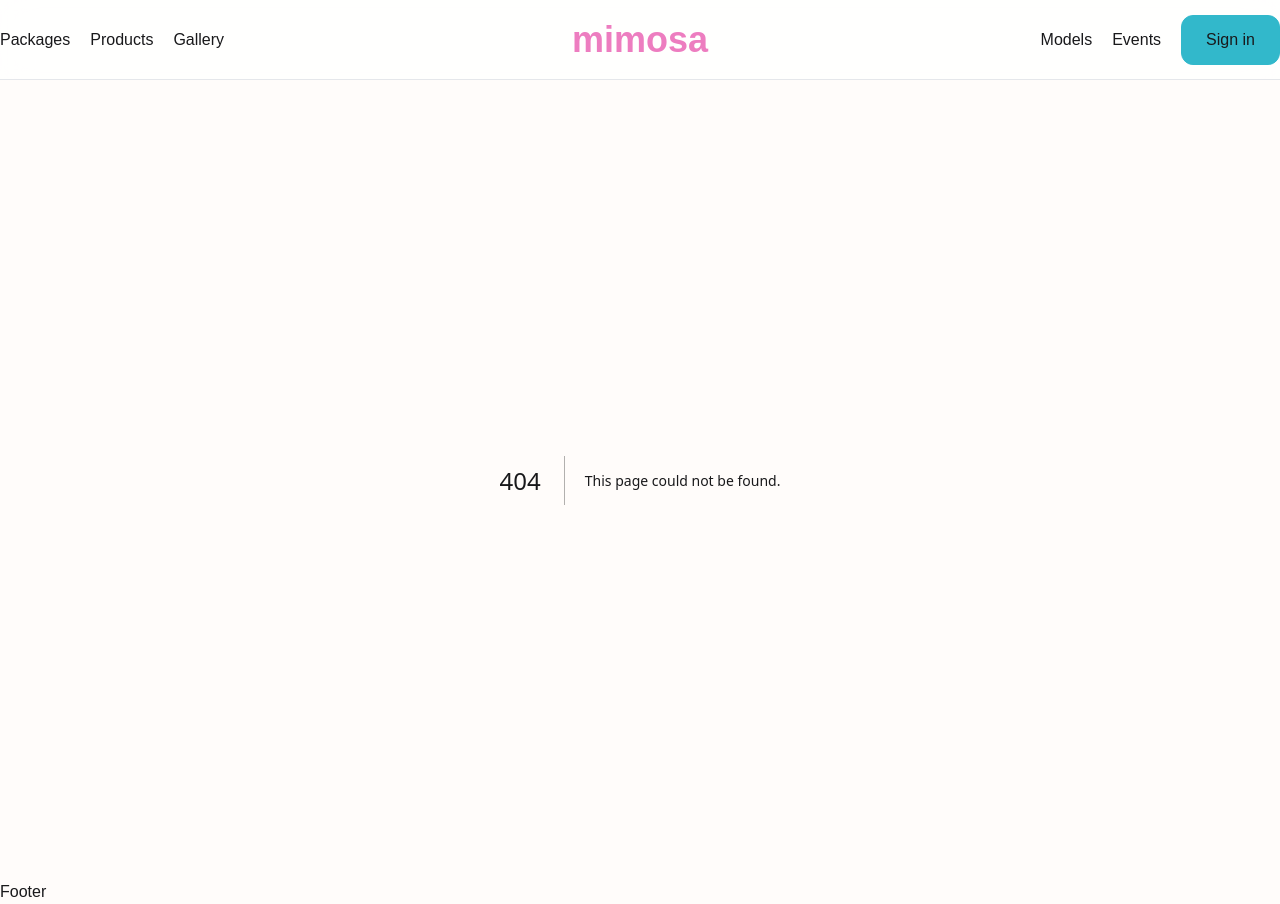
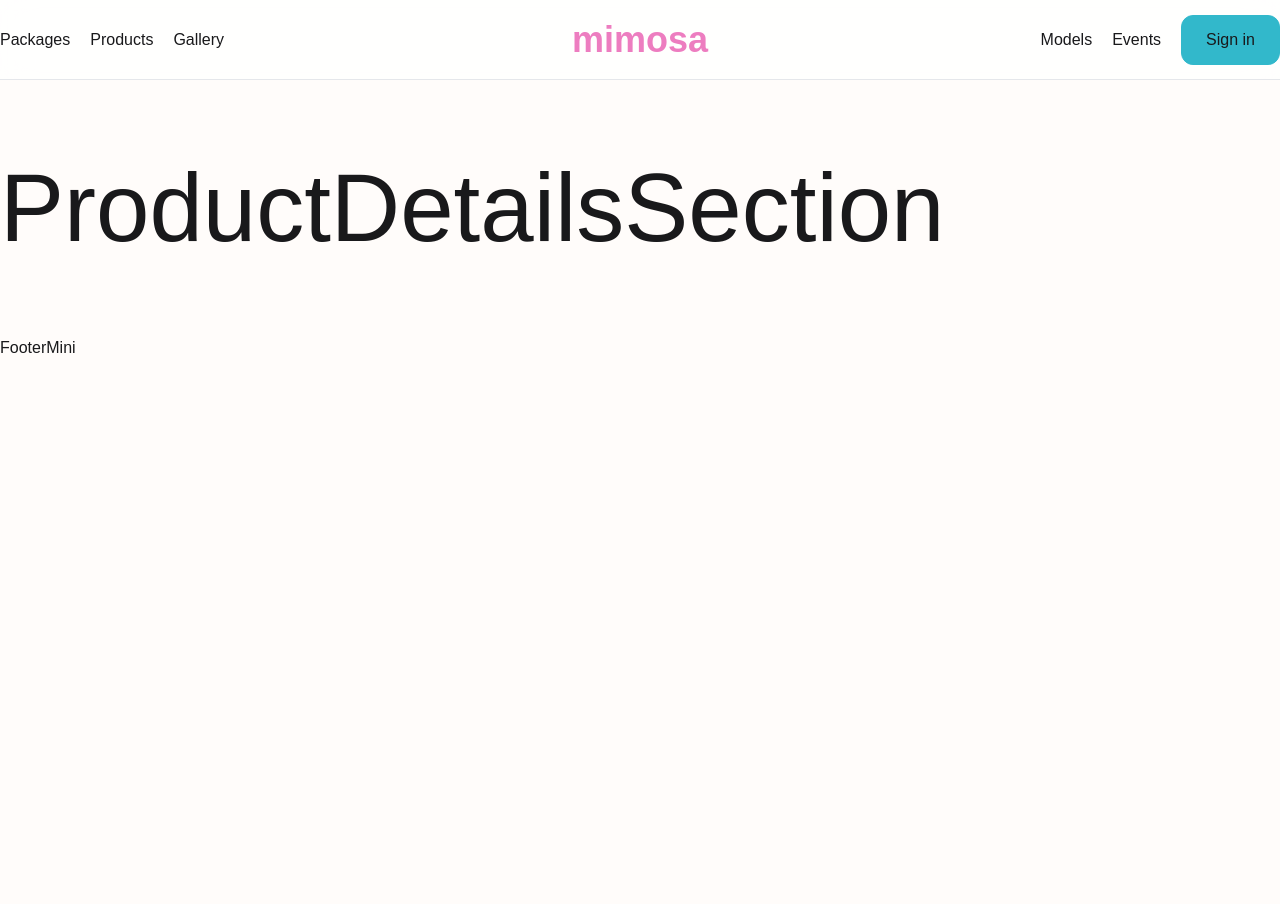
Before and after one commit to SabujMahonto/mimosa, a Next.js app: page /products/1 in a window 1280 px wide. Before the commit this address had no page. After the commit the page ends 800 px from the top, so only its background shows below. Built offline with nearby package versions, Linux system fonts and the light colour scheme; a web font is replaced by a local one.

Commit message:
products details page added

```diff
--- a/app/layout.tsx
+++ b/app/layout.tsx
@@ -1,8 +1,6 @@
-import Footer from '@/components/shared/Footer/Footer';
-import Navbar from '@/components/shared/Navbar/Navbar';
-import { cn } from '@/lib/utils';
 import type { Metadata } from 'next';
 import { Bai_Jamjuree } from 'next/font/google';
+import { cn } from '@/lib/utils';
 import './globals.css';
 
 const baiJamjuree = Bai_Jamjuree({
@@ -24,9 +22,7 @@ export default function RootLayout({
       <body
         className={cn(baiJamjuree.className, 'bg-light text-dark antialiased')}
       >
-        <Navbar />
         {children}
-        <Footer />
       </body>
     </html>
   );
--- /dev/null
+++ b/app/products/[id]/layout.tsx
@@ -0,0 +1,13 @@
+import type { Metadata } from 'next';
+
+export const metadata: Metadata = {
+  title: 'Mimosa | Product Details',
+};
+
+export default function ProductDetailsLayout({
+  children,
+}: {
+  children: React.ReactNode;
+}) {
+  return <>{children}</>;
+}
--- /dev/null
+++ b/app/products/[id]/page.tsx
@@ -0,0 +1,23 @@
+import ProductDetailsSection from '@/components/product-details/ProductDetailsSection';
+import FooterMini from '@/components/shared/Footer/FooterMini';
+import Navbar from '@/components/shared/Navbar/Navbar';
+
+import { data } from '@/data/products';
+import { productItem } from '@/types/productItem';
+
+const ProductDetailsPage = ({ params }: { params: { id: string } }) => {
+  const product = data.find((item: productItem) => item.id === +params.id);
+
+  if (!product) {
+    return null;
+  }
+  return (
+    <>
+      <Navbar />
+      <ProductDetailsSection product={product} />
+      <FooterMini />
+    </>
+  );
+};
+
+export default ProductDetailsPage;
--- a/app/user/sign-in/layout.tsx
+++ b/app/products/layout.tsx
@@ -1,10 +1,10 @@
-import type { Metadata } from "next";
+import type { Metadata } from 'next';
 
 export const metadata: Metadata = {
-  title: "Mimosa | Sign in",
+  title: 'Mimosa | Products',
 };
 
-export default function SignInLayout({
+export default function ProductsLayout({
   children,
 }: {
   children: React.ReactNode;
--- /dev/null
+++ b/app/products/page.tsx
@@ -0,0 +1,18 @@
+import Products from '@/components/products/products';
+import FooterMini from '@/components/shared/Footer/FooterMini';
+import Navbar from '@/components/shared/Navbar/Navbar';
+
+
+const ProductsPage = () => {
+  return (
+    <>
+      <Navbar />
+      <main>
+        <Products fromProductsPage />
+      </main>
+      <FooterMini />
+    </>
+  );
+};
+
+export default ProductsPage;
--- a/app/user/sign-in/page.tsx
+++ /dev/null
@@ -1,5 +0,0 @@
-const SignInPage = () => {
-  return <main>SignInPage</main>;
-};
-
-export default SignInPage;
--- /dev/null
+++ b/components/product-details/ProductDetailsSection.tsx
@@ -0,0 +1,18 @@
+import { productItem } from '@/types/productItem';
+import React from 'react';
+
+interface ProductDetailsSectionProps {
+  product: productItem;
+}
+
+const ProductDetailsSection: React.FC<ProductDetailsSectionProps> = ({
+  product,
+}) => {
+  return (
+    <section className='section-padding wrapper text-8xl'>
+      ProductDetailsSection
+    </section>
+  );
+};
+
+export default ProductDetailsSection;
```
